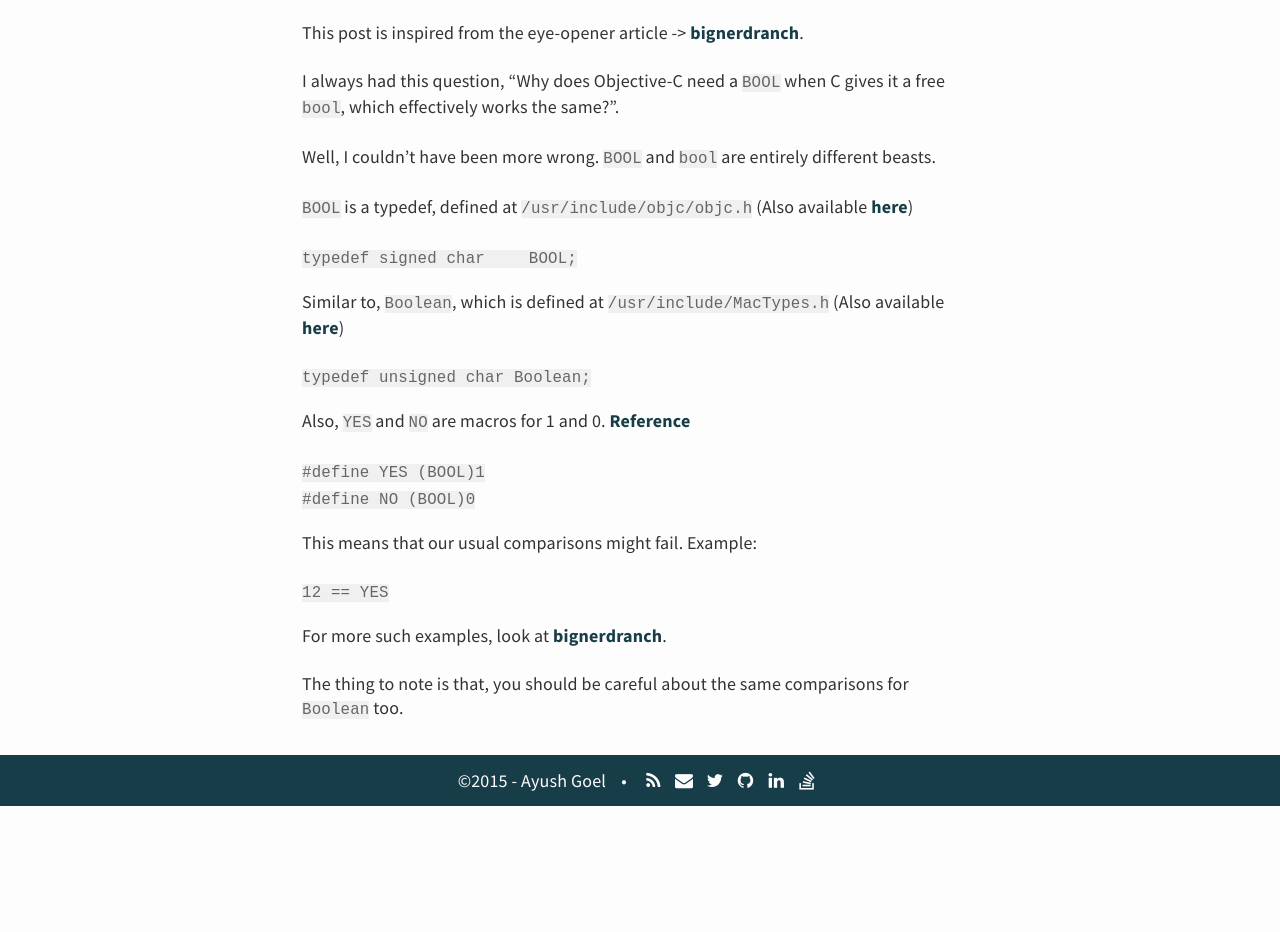
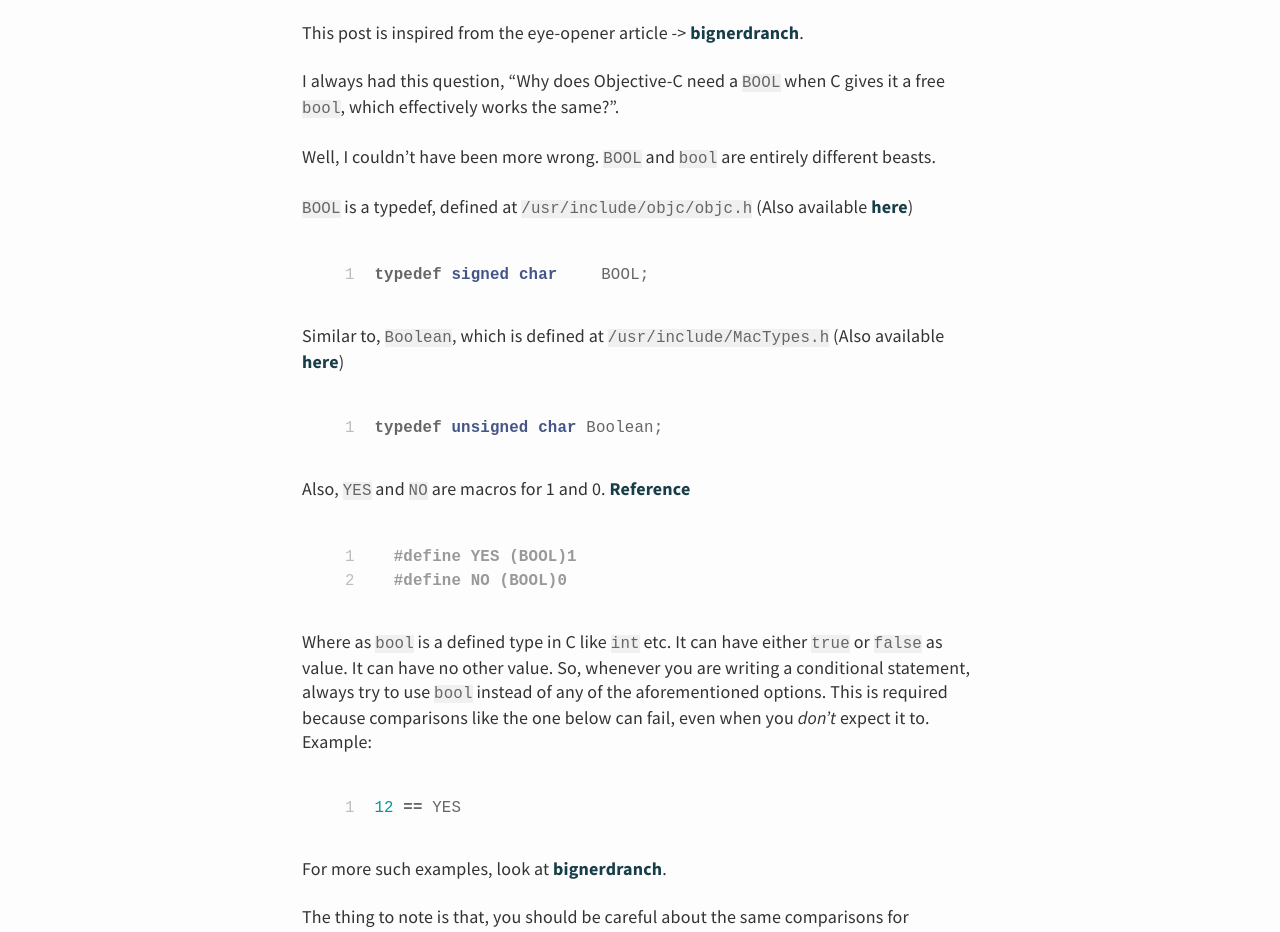
Before and after one commit to ayushgoel/ayushgoel.github.io, a Jekyll site: the page built from _posts/2015-03-01-boolean-in-objective-c.md, in a window 1280 px wide and 1400 px high. Shown: the part 445-1377 px from the top of the window. Built offline with Jekyll 4.4.1, drawn with Linux system fonts in a browser that asks for light colours; nearby versions of some CDN libraries.

Commit message:
Update posts

````diff
--- a/_posts/2015-03-01-boolean-in-objective-c.md
+++ b/_posts/2015-03-01-boolean-in-objective-c.md
@@ -10,28 +10,29 @@
 
 `BOOL` is a typedef, defined at `/usr/include/objc/objc.h` (Also available [here][objc.h])
 
-```
+{% highlight C linenos %}
 typedef signed char	BOOL;
-```
+{% endhighlight %}
 
 Similar to, `Boolean`, which is defined at `/usr/include/MacTypes.h` (Also available [here][MacTypes.h])
 
-```
+{% highlight C linenos %}
 typedef unsigned char Boolean;
-```
+{% endhighlight %}
 
 Also, `YES` and `NO` are macros for 1 and 0. [Reference][objc.h]
 
-```
-#define YES (BOOL)1
-#define NO (BOOL)0
-```
+{% highlight C linenos %}
+  #define YES (BOOL)1
+  #define NO (BOOL)0
+{% endhighlight %}
 
-This means that our usual comparisons might fail. Example:
+Where as `bool` is a defined type in C like `int` etc. It can have either `true` or `false` as value. It can have no other value. So, whenever you are writing a conditional statement, always try to use `bool` instead of any of the aforementioned options.
+This is required because comparisons like the one below can fail, even when you *don't* expect it to. Example:
 
-```
+{% highlight C linenos %}
 12 == YES
-```
+{% endhighlight %}
 
 For more such examples, look at [bignerdranch].
 
````
Also changed, not shown: _posts/2015-02-22-Test-post.md (deleted, +0 -25 lines), _posts/2015-02-22-welcome-to-jekyll.md (deleted, +0 -25 lines), _posts/2015-02-23-github-public-repos.md (+14 -0 lines), _posts/2015-02-26-ipad-cell-problem.md (+2 -1 lines).
